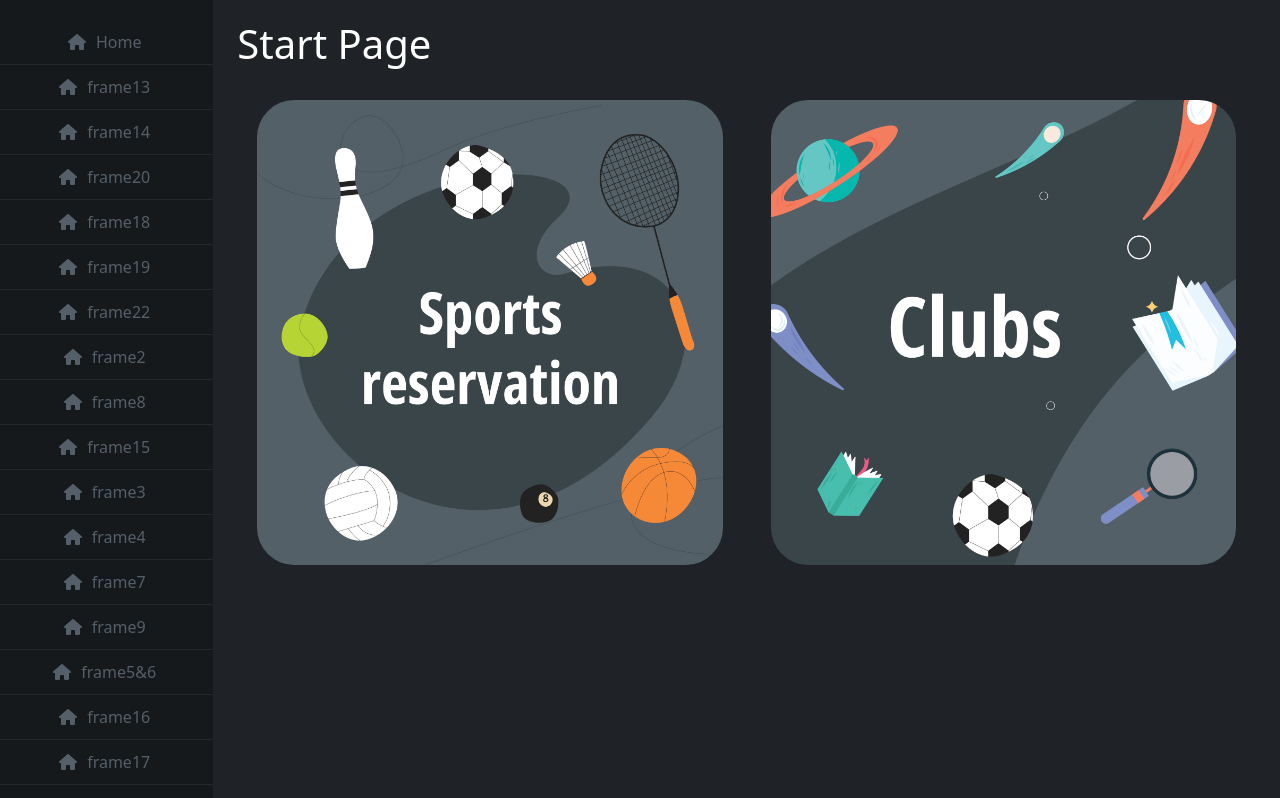
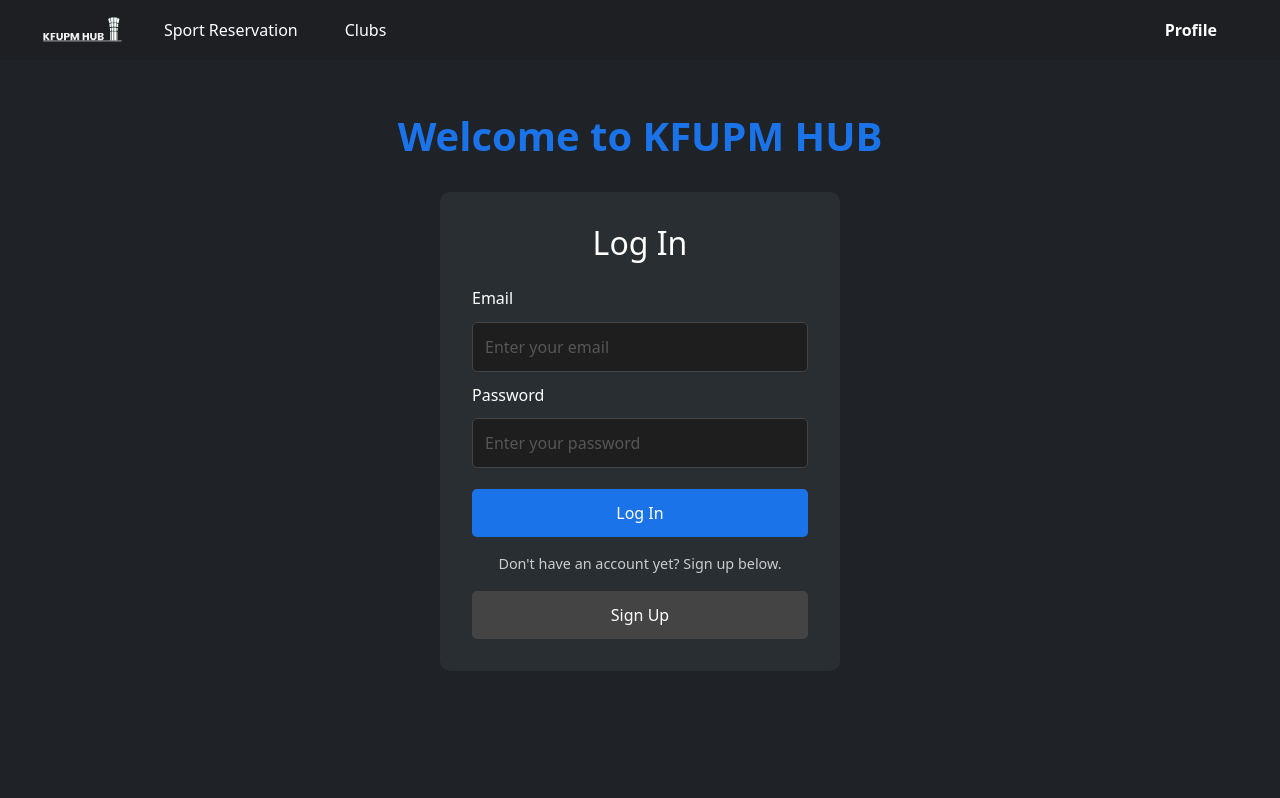
Before and after one commit to RN848/KFUPM-Hup, a React (Create React App) app: page / in a window 1280 px wide. Shown: the top 798 px of the page. Built offline with nearby package versions, Linux system fonts and the light colour scheme.

Commit message:
Added most of routing and changed the index page

```diff
--- a/src/App.js
+++ b/src/App.js
@@ -39,7 +39,9 @@ function App() {
       <Suspense fallback={<LoadingPage />}>
         <Routes>
           <Route>
-            <Route index element={<Home />} />
+            <Route index element={<LogIn />} />
+            {/*{frame 18}*/}
+            <Route path="home" element={<Home />} />
             <Route path="contact" element={<Contact />} />
             <Route path="*" element={<NoPage />} />
 
@@ -52,8 +54,7 @@ function App() {
             <Route path="Your-Profile" element={<YourProfile />} />
             {/*{frame 20}*/}
 
-            <Route path="Log-In" element={<LogIn />} />
-            {/*{frame 18}*/}
+
 
             <Route path="Sign-Up" element={<SignUp />} />
             {/*{frame 19}*/}
--- a/src/components/Body.js
+++ b/src/components/Body.js
@@ -1,30 +1,62 @@
+
 import Container from "react-bootstrap/Container";
 import Row from "react-bootstrap/Row";
 import Col from "react-bootstrap/Col";
 import Nav from "./Nav.js";
 import "../styles/master.css";
 import "../styles/main.css";
-
-import React, { useState } from "react";
+import "../styles/pages/_headbar.scss";
+import logo from "../images/KFUPM_HUB.png"
+import React from "react";
+import { useNavigate, useLocation } from "react-router-dom";
+import {Image} from "react-bootstrap";
 
 export default function Body({ children }) {
+  const navigate = useNavigate();
+  const location = useLocation();
+  const isIndexPage = location.pathname === "/";
+
+
   return (
       <>
         <Container fluid style={{ height: "100%" }}>
-        {/*  */}
+          <Row className={"headBar"}>
+            <div className="d-flex align-items-center">
+              {/* KFUPM HUB Logo */}
+              <Image
+                  src={logo}
+                  alt={"KFUPM HUB Logo"}
+                  className={"kfupm-logo"}
+              />
+
+              {/* Links */}
+              <a href="/Sports-reservation" className="headbar-link">
+                Sport Reservation
+              </a>
+              <a href="/news-clubs" className="headbar-link">
+                Clubs
+              </a>
+
+              {/* Spacer */}
+              <div className="flex-grow-1"></div>
+
+              {/* Profile Link */}
+              <a href="/profile" className="headbar-link profile-link">
+                Profile
+              </a>
+            </div>
+          </Row>
 
           <Row style={{ height: "100%" }}>
-          {/*  */}
-
+            {!isIndexPage && (
                 <Col xs="2" className="sidNav" style={{ padding: "0" }}>
                   <Nav />
                 </Col>
+            )}
 
             <Col className="cont">
               <Container style={{ paddingTop: "20px" }}>{children}</Container>
             </Col>
-
-          {/*  */}
           </Row>
         </Container>
       </>
--- a/src/components/Nav.js
+++ b/src/components/Nav.js
@@ -4,11 +4,11 @@ import { faHouse } from "@fortawesome/free-solid-svg-icons";
 
 export default function Nav() {
   const linksList = [
-    { key: 0, name: "Home", icon: faHouse, link: "/" },
+    { key: 0, name: "Home", icon: faHouse, link: "/home" },
     { key: 1, name: "frame13", icon: faHouse, link: "/Create-Activity-news" },
     { key: 2, name: "frame14", icon: faHouse, link: "/Manage-Profile" },
     { key: 3, name: "frame20", icon: faHouse, link: "/Your-Profile" },
-    { key: 4, name: "frame18", icon: faHouse, link: "/Log-In" },
+    { key: 4, name: "frame18", icon: faHouse, link: "/" },
     { key: 5, name: "frame19", icon: faHouse, link: "/Sign-Up" },
     { key: 6, name: "frame22", icon: faHouse, link: "/New-Clup" },
     { key: 7, name: "frame2", icon: faHouse, link: "/Sports-reservation" },
--- a/src/pages/ClLeadHomePage.js
+++ b/src/pages/ClLeadHomePage.js
@@ -6,8 +6,10 @@ import Row from "react-bootstrap/Row";
 import Col from "react-bootstrap/Col";
 import Button from "react-bootstrap/Button";
 import { Image } from "react-bootstrap";
+import {useNavigate} from "react-router-dom";
 
 const ClLeadHomePage = () => {
+    const navigator = useNavigate();
     const clubMembers = ["Rayan Almalki", "Rayan Almalki", "Rayan Almalki"];
     const clubActivity = [
         {
@@ -66,7 +68,7 @@ const ClLeadHomePage = () => {
                             <Button variant="primary" className="all-btn">
                                 All
                             </Button>
-                            <Button variant="primary" className="add-btn">
+                            <Button variant="primary" className="add-btn" onClick={navigator("/Create-Activity-news")}>
                                 Add new
                             </Button>
                         </div>
--- a/src/pages/Home.js
+++ b/src/pages/Home.js
@@ -16,6 +16,7 @@ import { Link } from "../components/Inputs";
 
 import reserve from "../images/home/reserve.jpg";
 import clups from "../images/home/clups.jpg";
+import {useNavigate} from "react-router-dom";
 
 const Home = () => {
   const [inputs, setInputs] = useState({
@@ -27,6 +28,8 @@ const Home = () => {
     joinLink: "dfdffdf",
     image: "No file chosen",
   });
+
+  const navigate = useNavigate();
 
   return (
     <Body>
@@ -40,7 +43,7 @@ const Home = () => {
                 backgroundColor: "transparent",
               }}
             >
-              <a href="">
+              <a href="" onClick={() => navigate("/Sports-reservation")}>
                 <Image
                   src={reserve}
                   style={{ maxWidth: "100%", borderRadius: "8%" }}
@@ -53,7 +56,7 @@ const Home = () => {
               className="wid-colum"
               style={{ backgroundColor: "transparent" }}
             >
-              <a href="">
+              <a href="" onClick={() => navigate("/news-clubs")}>
                 <Image
                   src={clups}
                   style={{ maxWidth: "100%", borderRadius: "8%" }}
--- a/src/pages/LogIn.js
+++ b/src/pages/LogIn.js
@@ -30,7 +30,7 @@ const LogIn = () => {
               placeholder="Enter your password"
             />
 
-            <button type="submit" className="login-btn">
+            <button type="submit" className="login-btn" onClick={() => navigate("/home")}>
               Log In
             </button>
           </form>
--- /dev/null
+++ b/src/styles/pages/_headbar.scss
@@ -0,0 +1,60 @@
+// Variables
+$headbar-bg-color: #1d1f23;
+$headbar-link-color: white;
+$headbar-link-hover-color: #ddd;
+$profile-color: #fcfcfc; // For profile link highlighting (optional)
+
+// Headbar styling
+.headBar {
+    background-color: $headbar-bg-color;
+    padding: 10px 20px;
+    color: $headbar-link-color;
+    display: flex;
+    align-items: center;
+
+    .d-flex {
+        display: flex;
+        align-items: center;
+        width: 100%;
+    }
+
+    .kfupm-logo {
+        height: 40px; // Adjust size as needed
+        margin-right: 20px;
+    }
+
+    .headbar-link {
+        color: $headbar-link-color;
+        margin-right: 15px;
+        text-decoration: none;
+        padding: 8px 16px;
+        transition: color 0.3s ease;
+
+        &:hover {
+            color: $headbar-link-hover-color;
+        }
+    }
+
+    .profile-link {
+        color: $profile-color;
+        font-weight: bold;
+        margin-left: auto;
+    }
+}
+
+// Responsive layout
+@media (max-width: 768px) {
+    .d-flex {
+        flex-direction: column;
+        align-items: flex-start;
+
+        .headbar-link {
+            margin-bottom: 10px;
+        }
+
+        .profile-link {
+            margin-left: 0;
+            margin-top: 10px;
+        }
+    }
+}
```
Also changed, not shown: src/images/KFUPM_HUB.png (added). Lines whose indentation alone changed are shown as unchanged.
